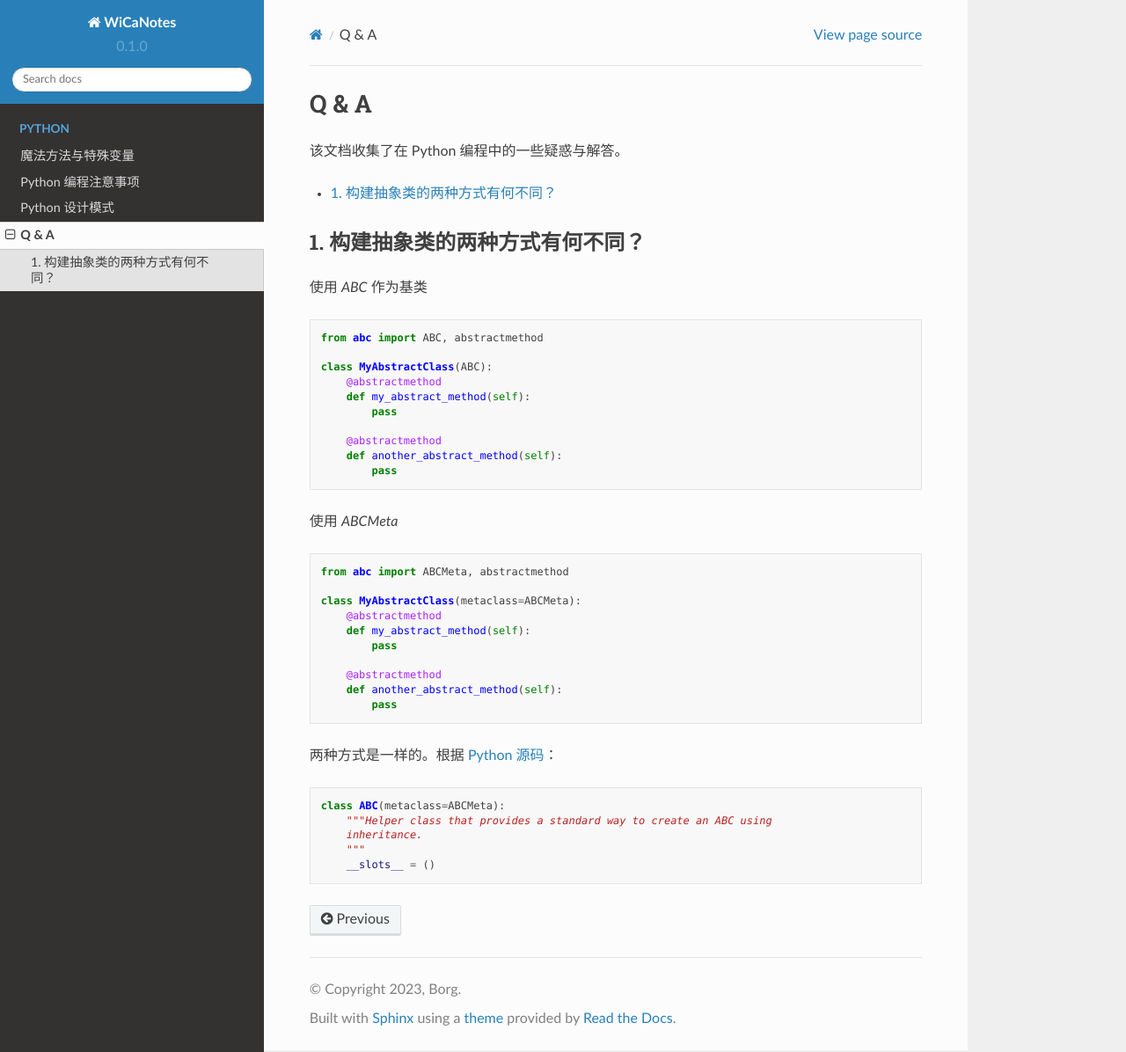
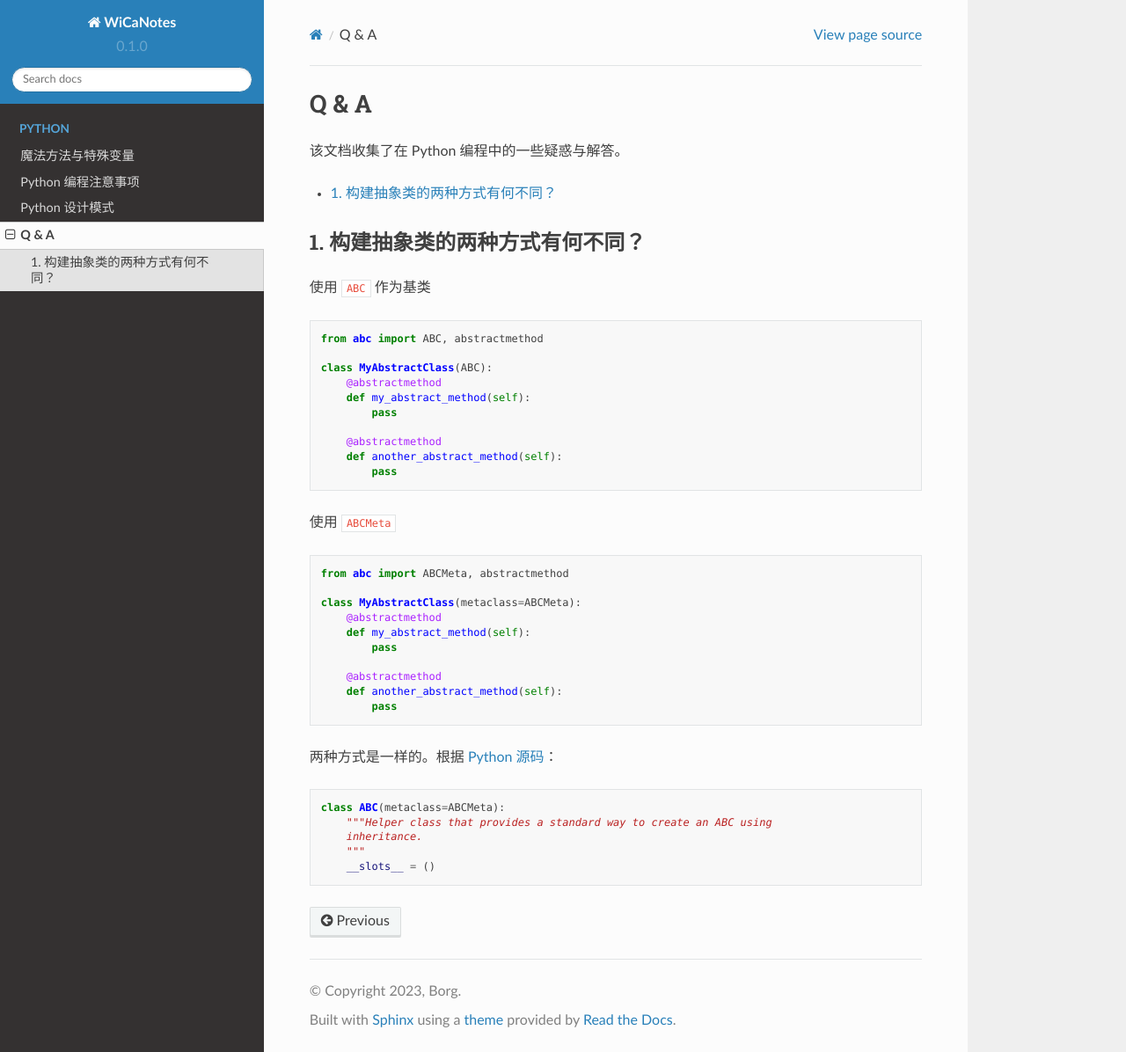
Before and after one commit to boyin96/WiCaNotes, a Sphinx documentation site: the page built from docs/source/questions.rst, in a window 1280 px wide and 1196 px high. Shown: the whole window at 88% size. Built offline with Sphinx 7.4.7 and the Read the Docs theme 2.0.0, drawn with Linux system fonts in a browser that asks for light colours; pages that are not in the unit, such as notebooks, are missing from menus.

```diff
--- a/docs/source/questions.rst
+++ b/docs/source/questions.rst
@@ -14,7 +14,7 @@ Q & A
 1. 构建抽象类的两种方式有何不同？
 ___________________________
 
-使用 `ABC` 作为基类
+使用 ``ABC`` 作为基类
 
 .. code-block:: python
 
@@ -29,7 +29,7 @@ ___________________________
         def another_abstract_method(self):
             pass
 
-使用 `ABCMeta`
+使用 ``ABCMeta``
 
 .. code-block:: python
 
```
